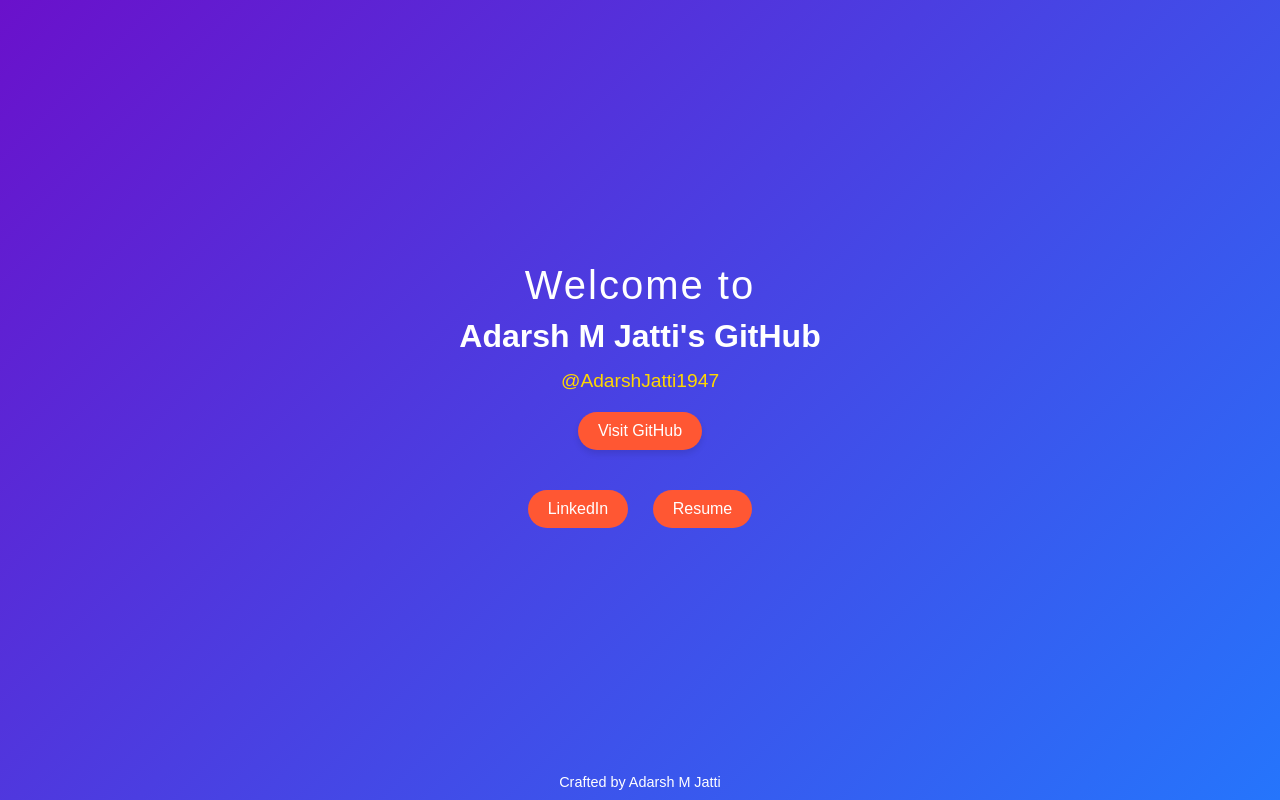
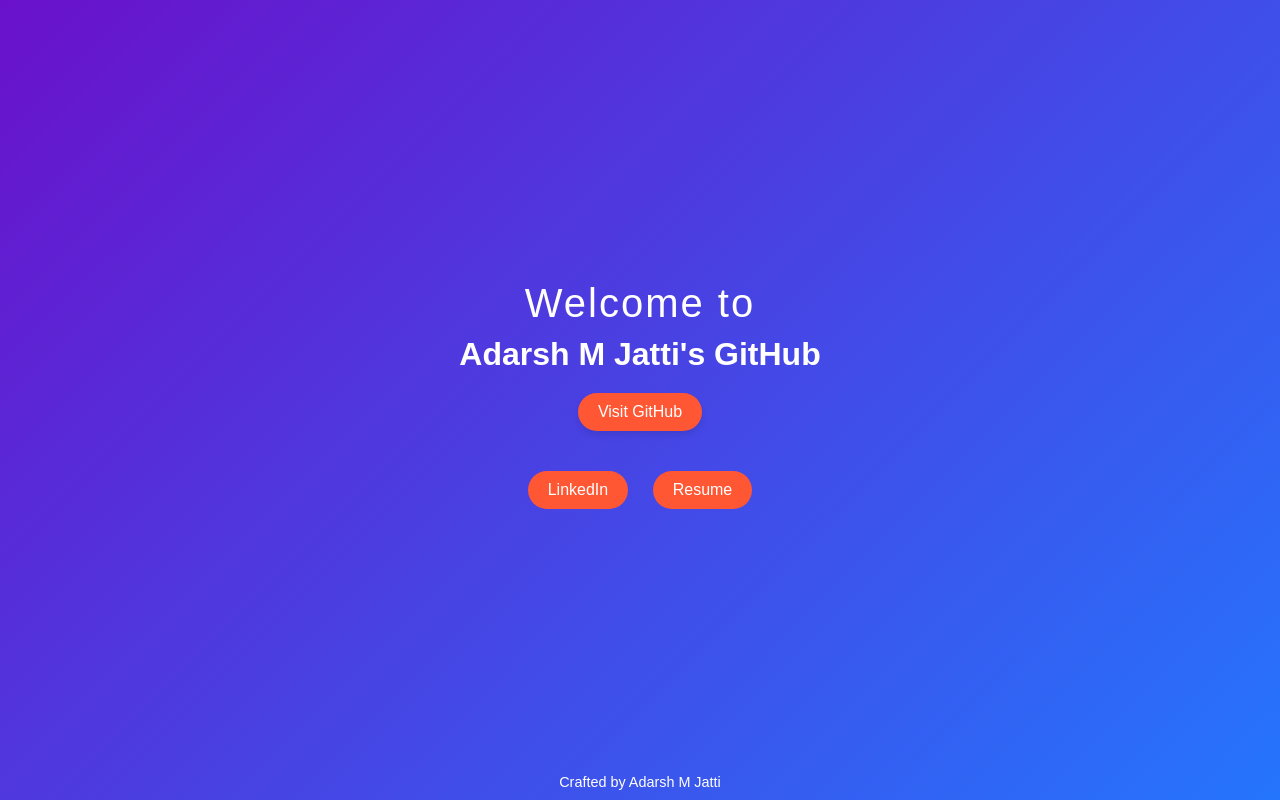
Before and after one commit to AdarshJatti1947/AdarshJatti1947.github.io, a plain HTML site: page index.html in a window 1280 px wide. Drawn offline with Linux system fonts and the light colour scheme.

Commit message:
edit
Removed username paragraph from the header section.

```diff
--- a/index.html
+++ b/index.html
@@ -98,7 +98,6 @@
       <h1>Welcome to</h1>
       <h2>Adarsh M Jatti's GitHub</h2>
     </header>
-    <p class="username">@AdarshJatti1947</p>
     <a href="https://github.com/AdarshJatti1947" target="_blank" class="button">Visit GitHub</a>
 
     <!-- Additional Links Section -->
```
